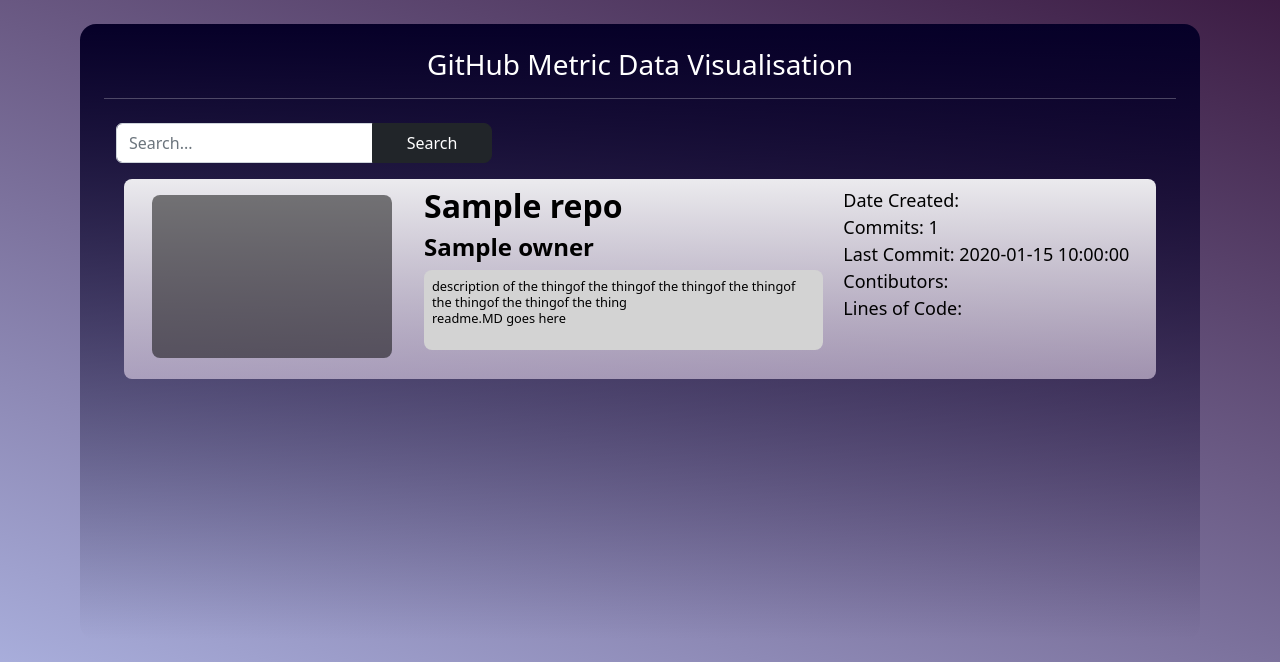
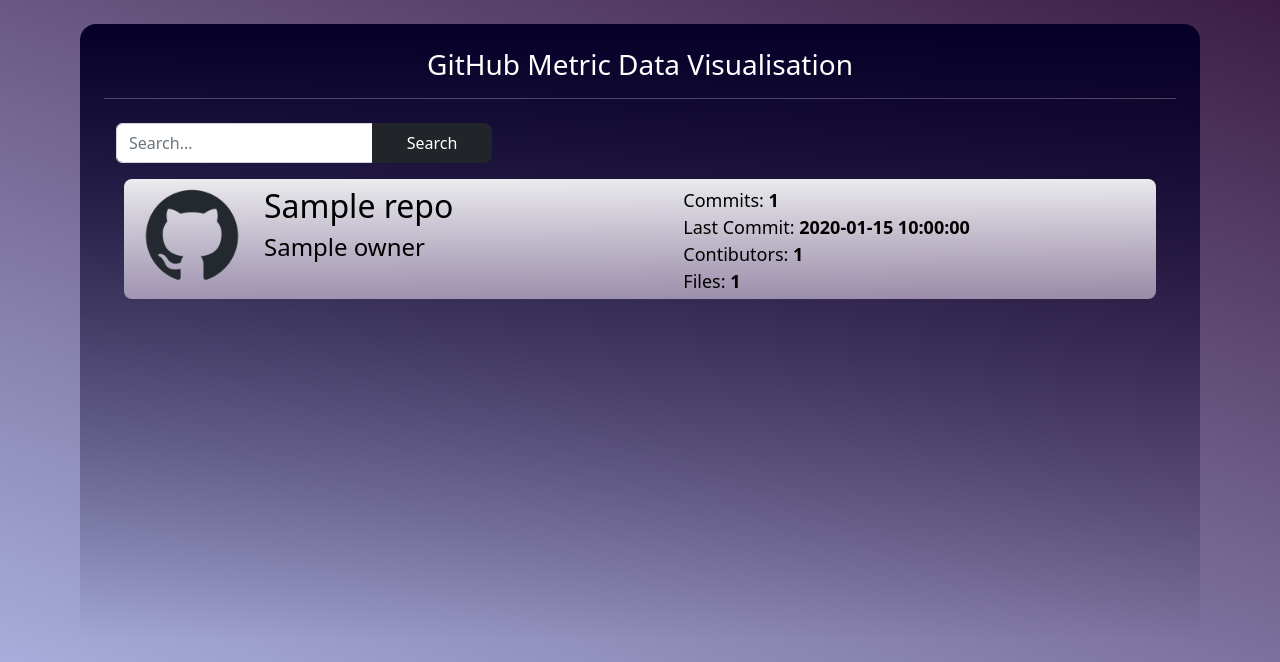
Before and after one commit to prosk8tr/hackcamp-2024, a Flask app: template fish/templates/page1.html in a window 1280 px wide. Shown: the part 56-718 px from the top of the page. Run offline with Flask 3, Linux system fonts and the light colour scheme; the template is opened without the code that fills it: most values are stand-ins (such as "Sample title", 1, 10 or a date in 2020).

Commit message:
Add files via upload
Replaced Placeholder image with GitHub Logo
Added the code to display the result from queries
edits to my-style.css to make lakeout of page1.html look better

```diff
--- a/fish/static/css/my-style.css
+++ b/fish/static/css/my-style.css
@@ -72,7 +72,7 @@ a:hover{
     cursor: pointer;
     margin: 1vmin;
     margin-top: 2vmin;
-    height: 25vmin;
+    height: 15vmin;
     border-radius: 1vmin;
     padding: 1vmin;
     background-image: linear-gradient(to bottom, rgba(255, 255, 255, 0.912), rgba(252, 236, 255, 0.523));
--- a/fish/templates/page1.html
+++ b/fish/templates/page1.html
@@ -33,9 +33,9 @@ Github Metrics
             <div class="row">
                 <div class="col-5">
                     <!--PROJECT NAME-->
-                    <h2><strong>{{repo['name']}}</strong></h2>
+                    <h2>{{repo['name']}}</h2>
                     <!--OWNER-->
-                    <h4><strong>{{repo['owner']}}</strong></h4>
+                    <h4>{{repo['owner']}}</h4>
                 </div>
             </div>
         </div>
@@ -49,27 +49,20 @@ Github Metrics
             <div class="container">
                 <div class="row">
                     <div class="col-auto">
-                        <div class="placeholder"></div>
+                        <img src="static/images/github-mark.png" alt="GitHub logo" class="img-fluid" style="height: 12vmin; width: auto;"/>
                     </div>
                     <div class="col-5">
                         <!--PROJECT NAME-->
-                        <h2><strong>{{repo['name']}}</strong></h2>
+                        <h2>{{repo['name']}}</h2>
                         <!--OWNER-->
-                        <h4><strong>{{repo['owner']}}</strong></h4>
-                        <!--DESCRIPTION-->
-                        <div class="description">
-                            <p>
-                                description of the thingof the thingof the thingof the thingof the thingof the thingof the thing <br>readme.MD goes here
-                            </p>
-                        </div>
+                        <h4>{{repo['owner']}}</h4>
                     </div>
                     <div class="col" style="padding-left: 1vmin;">
                         <p>
-                            Date Created: <br>
-                            Commits: {{repo['commit_count']}}<br>
-                            Last Commit: {{repo['modified_at']}}<br>
-                            Contibutors: <br>
-                            Lines of Code:
+                            Commits: <strong>{{repo['commit_count']}}</strong><br>
+                            Last Commit: <strong>{{repo['modified_at']}}</strong><br>
+                            Contibutors: <strong>{{repo['contributor_count']}}</strong><br>
+                            Files: <strong>{{repo['file_count']}}</strong>
                         </p>
                     </div>
                 </div>
@@ -82,27 +75,20 @@ Github Metrics
             <div class="container">
                 <div class="row">
                     <div class="col-auto">
-                        <div class="placeholder"></div>
+                        <img src="static/images/github-mark.png" alt="GitHub logo" class="img-fluid" style="height: 12vmin; width: auto;"/>
                     </div>
                     <div class="col-5">
                         <!--PROJECT NAME-->
-                        <h2><strong>{{repo['name']}}</strong></h2>
+                        <h2>{{repo['name']}}</h2>
                         <!--OWNER-->
-                        <h4><strong>{{repo['owner']}}</strong></h4>
-                        <!--DESCRIPTION-->
-                        <div class="description">
-                            <p>
-                                description of the thingof the thingof the thingof the thingof the thingof the thingof the thing <br>readme.MD goes here
-                            </p>
-                        </div>
+                        <h4>{{repo['owner']}}</h4>
                     </div>
                     <div class="col" style="padding-left: 1vmin;">
                         <p>
-                            Date Created: <br>
-                            Commits: {{repo['commit_count']}}<br>
-                            Last Commit: repo['commit_count']<br>
-                            Contibutors:<br>
-                            Lines of Code:
+                            Commits: <strong>{{repo['commit_count']}}</strong><br>
+                            Last Commit: <strong>{{repo['modified_at']}}</strong><br>
+                            Contibutors: <strong>{{repo['contributor_count']}}</strong><br>
+                            Files: <strong>{{repo['file_count']}}</strong>
                         </p>
                     </div>
                 </div>
```
Also changed, not shown: fish/static/images/github-mark-white.png (added), fish/static/images/github-mark.png (added).
